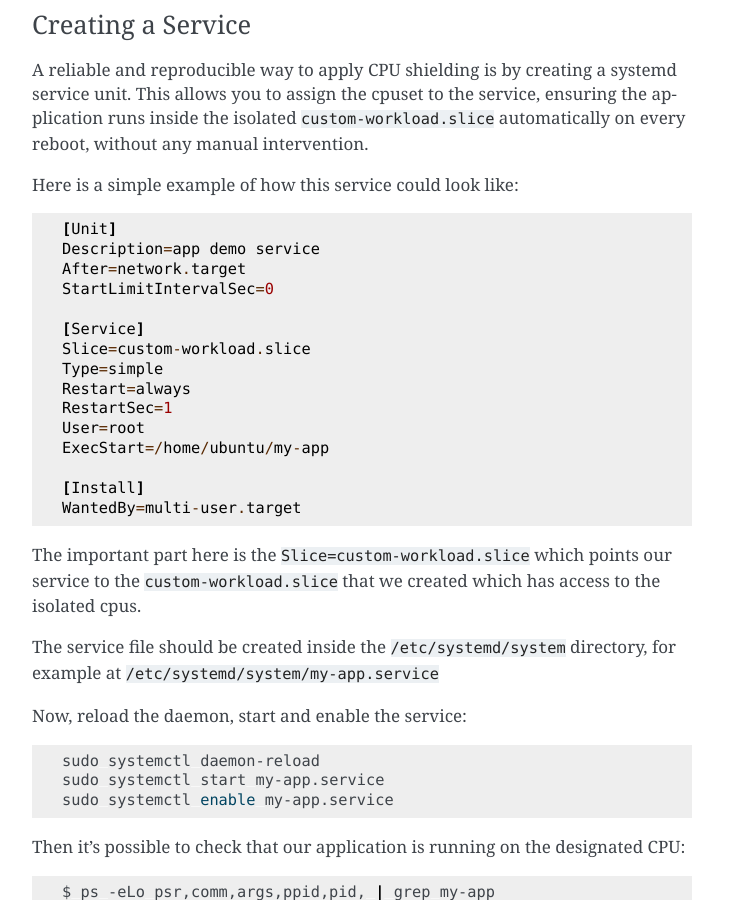
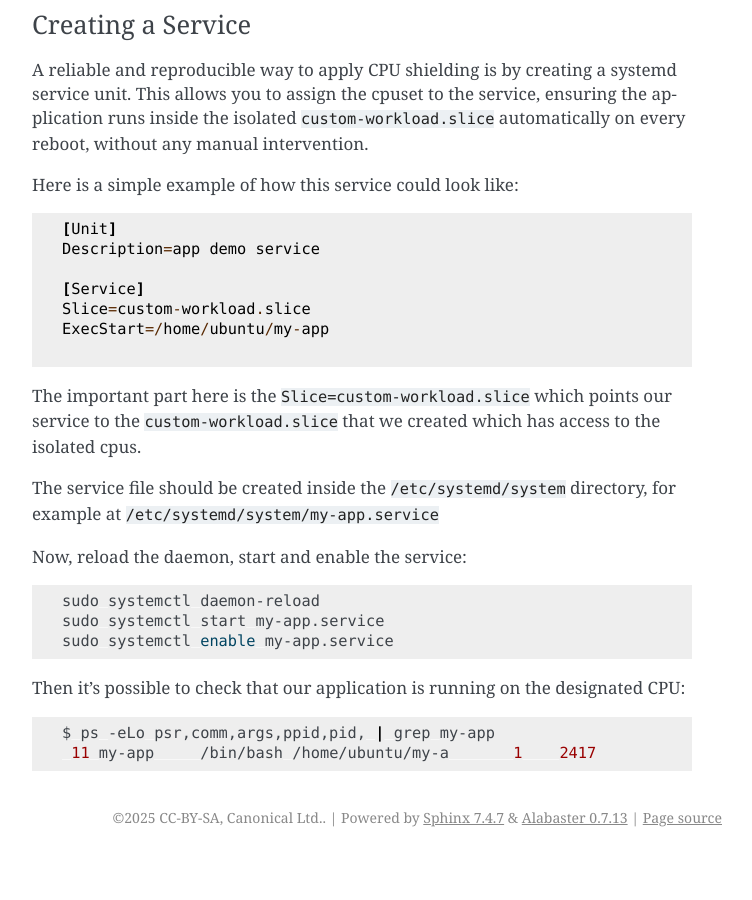
Before and after one commit to canonical/real-time-ubuntu-docs, a Sphinx documentation site: the page built from docs/how-to/using-cpusets.md, in a window 1280 px wide and 900 px high, scrolled down 4308 px. Shown: the whole window, without its empty margins (388-1140 px from the left). Built offline with Sphinx 7.4.7, drawn with Linux system fonts in a browser that asks for light colours; after the commit the page ends 5165 px from its top, so only the background shows below that.

Commit message:
feat!: drop non-essential settings on service
Signed-off-by: Lincoln Wallace <lincoln.wallace@canonical.com>

````diff
--- a/docs/how-to/using-cpusets.md
+++ b/docs/how-to/using-cpusets.md
@@ -183,19 +183,11 @@ Here is a simple example of how this service could look like:
 ```
 [Unit]
 Description=app demo service
-After=network.target
-StartLimitIntervalSec=0
 
 [Service]
 Slice=custom-workload.slice
-Type=simple
-Restart=always
-RestartSec=1
-User=root
 ExecStart=/home/ubuntu/my-app
 
-[Install]
-WantedBy=multi-user.target
 ```
 The important part here is the `Slice=custom-workload.slice` which points our service to the `custom-workload.slice` that we created which has access to the isolated cpus.
 
````
